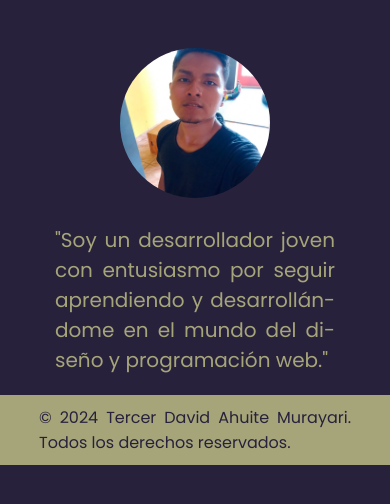
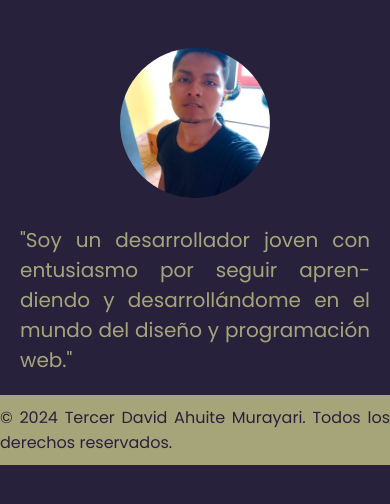
Before and after one commit to dogpool22/Portafolio, a PHP site: page / in a window 390 px wide. Shown: the part 292-796 px from the top of the page. Run offline with PHP 8.4, Linux system fonts and the light colour scheme.

Commit message:
página responsive

```diff
--- a/styles.css
+++ b/styles.css
@@ -1,3 +1,5 @@
+/* CSS actualizado con media queries para hacer la página responsive */
+
 /* Importar la fuente Poppins de Google Fonts */
 @import url('https://fonts.googleapis.com/css2?family=Poppins:wght@300;400;600&display=swap');
 
@@ -83,3 +85,19 @@ p {
     max-width: 600px; /* Define el ancho máximo del contenedor */
     margin: 0 auto; /* Centra el contenedor horizontalmente */
 }
+
+/* Media queries para hacer la página responsive */
+
+/* Para dispositivos con un ancho de pantalla de hasta 768px (tabletas) */
+@media only screen and (max-width: 768px) {
+    p {
+        width: 90%; /* Cambiar el ancho del contenedor al 90% */
+    }
+}
+
+/* Para dispositivos con un ancho de pantalla de hasta 480px (teléfonos) */
+@media only screen and (max-width: 480px) {
+    p {
+        width: 100%; /* Cambiar el ancho del contenedor al 100% */
+    }
+}
```
